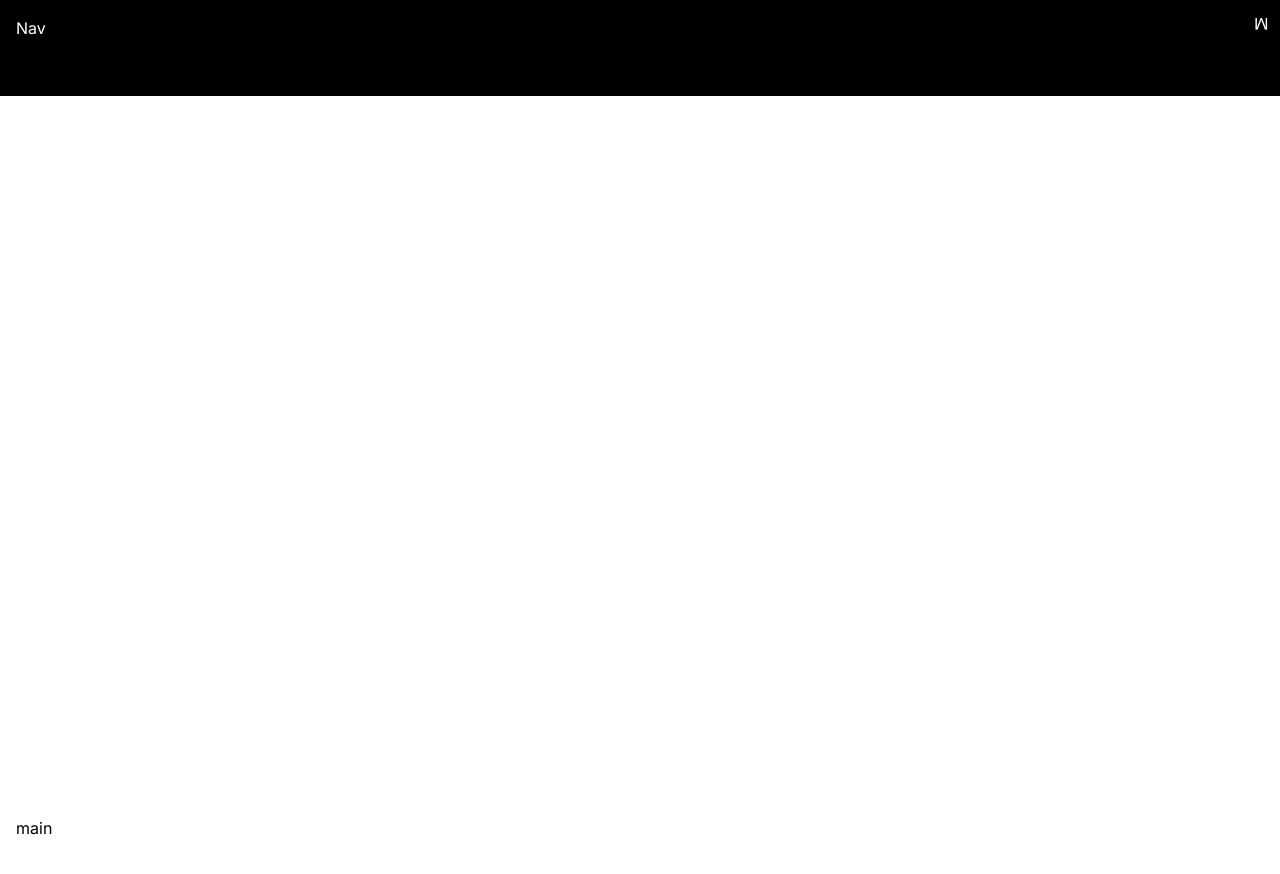
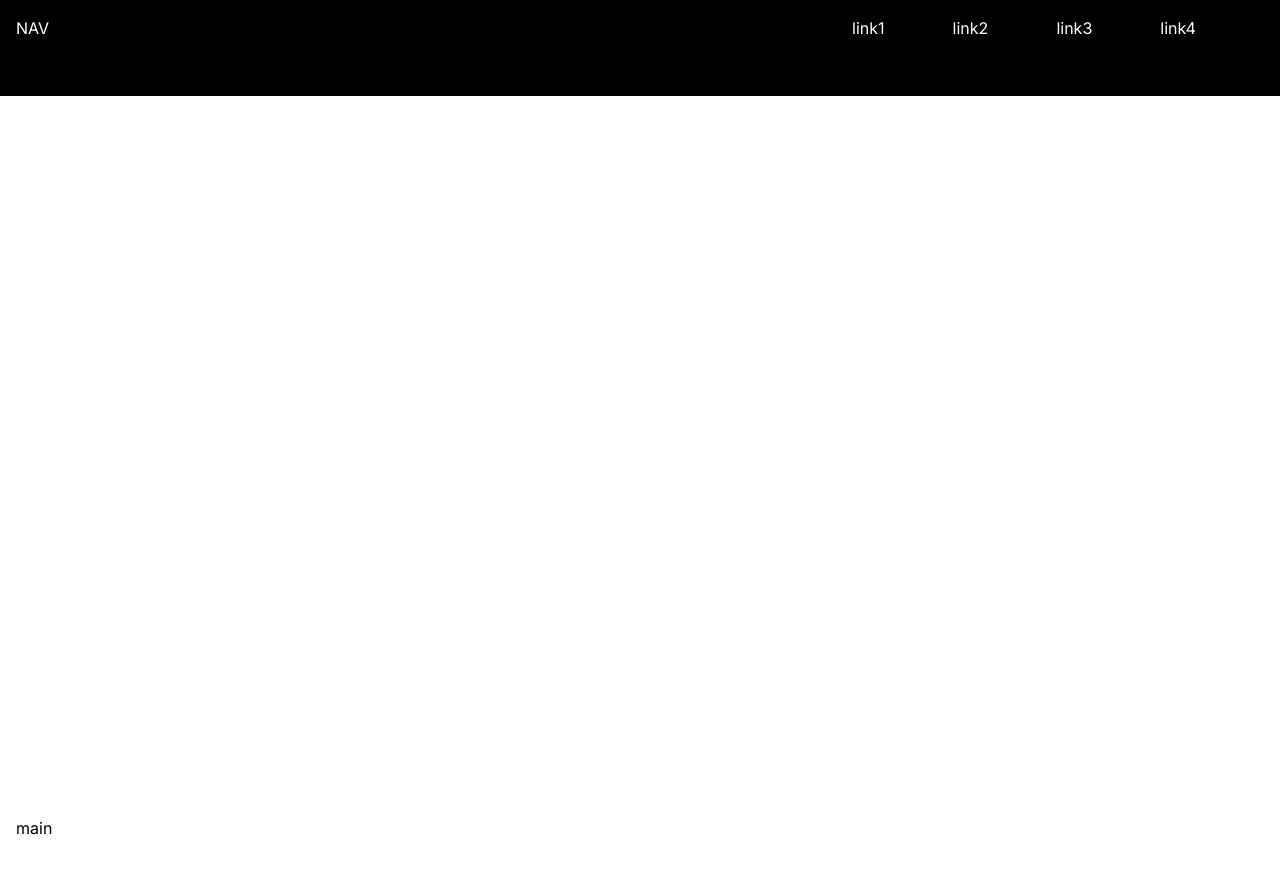
Before and after one commit to DannyFlynn/navigations, a Next.js app: page / in a window 1280 px wide. Shown: the top 874 px of the page. Built offline with nearby package versions, Linux system fonts and the light colour scheme.

Commit message:
main branch  default nav need to update fontsize

```diff
--- a/app/components/Nav.js
+++ b/app/components/Nav.js
@@ -1,28 +1,53 @@
-
 "use client"
-import { useState } from "react"
+import { useState, useEffect } from "react"
 const Nav = () => {
 
     const [showNav, setShowNav] = useState(false)
+
+    useEffect(() => {
+
+      if(showNav){
+
+        document.body.style.overflowY = "hidden";
+
+      } else {
+
+        document.body.style.overflowY = "auto";
+
+
+      }
+
+    }, [showNav])
+
   return (
     <nav className="flex justify-between bg-black text-white h-24">
-       <div className="w-1/2 lg:w-3/5 p-4">Nav</div>
-       <button className="absolute top-3 right-3 z-40" onClick={() => setShowNav(!showNav)}>
+       <div className="w-1/2 lg:w-3/5 p-4">
+       <h2>NAV</h2>
+       </div>
+      <ul className="hidden lg:flex justify-evenly w-2/5 p-4">
+            <li><a href="#">link1</a></li>
+            <li><a href="#">link2</a></li>
+            <li><a href="#">link3</a></li>
+            <li><a href="#">link4</a></li>
+      </ul>
+      <button className="flex lg:hidden absolute top-3 right-3 z-40" onClick={() => setShowNav(!showNav)}>
         <span className={`block transition-transform ease-in-out duration-700 ${showNav ? "rotate-180" : "-rotate-180"}`}>
             {showNav ? 'X' : 'M'}
         </span>
       </button>
+      <div className={`w-full h-screen flex lg:hidden  absolute z-30 transition-transform ease-in-out duration-700 ${
+          showNav ? "translate-x-0" : "translate-x-full"
+        }`}>
+     <div className="w-1/2 bg-black bg-opacity-50" onClick={() => setShowNav(!showNav)}></div>
      <ul
-        className={`w-full h-screen flex flex-col lg:hidden justify-evenly bg-black absolute z-30 transition-transform ease-in-out duration-700 ${
-          showNav ? "translate-x-0" : "translate-x-full"
-        }`}
+        className="w-1/2 bg-black"
       >
             <li><a href="#">link1</a></li>
             <li><a href="#">link2</a></li>
             <li><a href="#">link3</a></li>
             <li><a href="#">link4</a></li>
         </ul>
-
+        </div>
     </nav>
   )
 }
```
